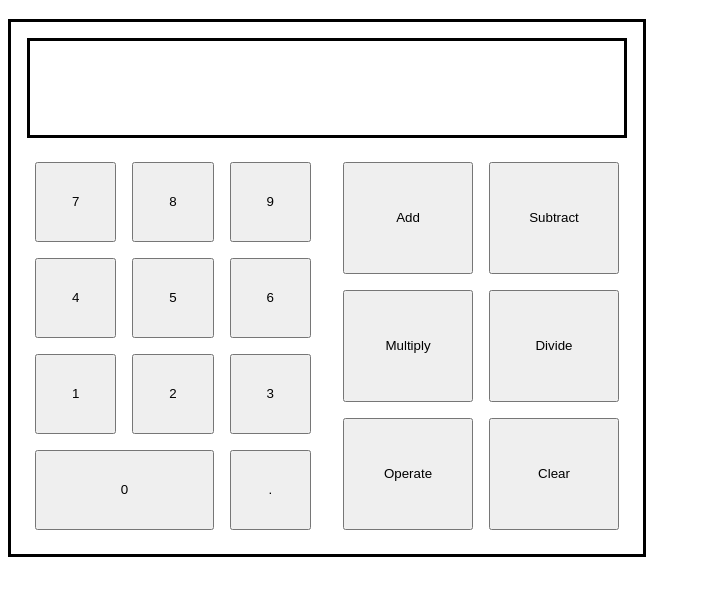
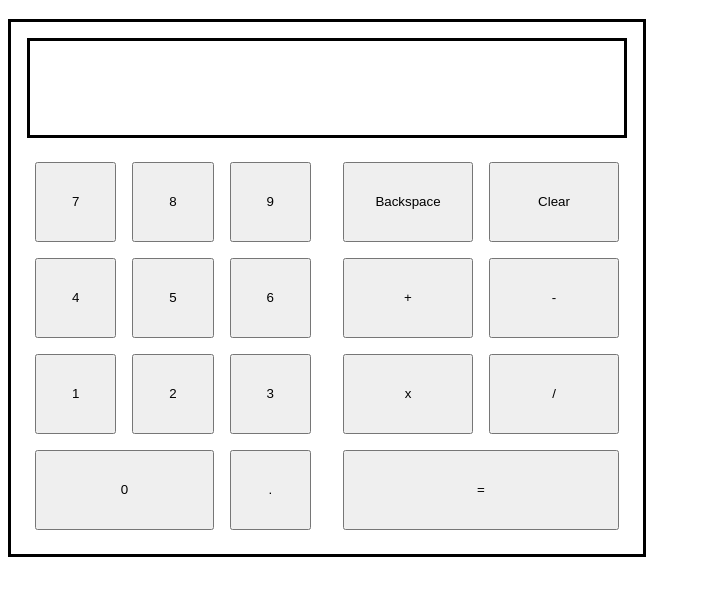
Before and after one commit to rhogoboom/calculator, a plain HTML site: page index.html in a window 1280 px wide. Shown: the part 61-656 px from the top of the page, without its empty margins (0-701 px from the left). Drawn offline with Linux system fonts and the light colour scheme.

Commit message:
feat: added backspace functionality

```diff
--- a/index.html
+++ b/index.html
@@ -29,12 +29,15 @@
                     <div class="digit-div"><button class="digit">.</button></div>
                 </div>
                 <div class="operations">
-                    <div class="operation-div"><button class="operation" id="add">Add</button></div>
-                    <div class="operation-div"><button class="operation" id="subtract">Subtract</button></div>
-                    <div class="operation-div"><button class="operation" id="multiply">Multiply</button></div>
-                    <div class="operation-div"><button class="operation" id="divide">Divide</button></div>
-                    <div class="operation-div"><button class="operation" id="operate">Operate</button></div>
+                    <div class="operation-div"><button class="operation" id="backspace">Backspace</button></div>
                     <div class="operation-div"><button class="operation" id="clear">Clear</button></div>
+                    <div class="operation-div"><button class="operation" id="add">+</button></div>
+                    <div class="operation-div"><button class="operation" id="subtract">-</button></div>
+                    <div class="operation-div"><button class="operation" id="multiply">x</button></div>
+                    <div class="operation-div"><button class="operation" id="divide">/</button></div>
+                    <div class="operation-div" id="operate-div"><button class="operation" id="operate">=</button>
+                    </div>
+
                 </div>
             </div>
 
--- a/scripts/script.js
+++ b/scripts/script.js
@@ -8,14 +8,16 @@ const MAXDIGITS = 20;
 
 const display = document.querySelector('.screen')
 const digitButtons = [...document.querySelectorAll('button.digit')]
-const operationButtons = [...document.querySelectorAll('button.operation')].filter(btn => btn.id !== 'operate' && btn.id !== 'clear');
+const operationButtons = [...document.querySelectorAll('button.operation')].filter(btn => btn.id !== 'operate' && btn.id !== 'clear' && btn.id !== 'backspace');
 const operateButton = document.querySelector('#operate');
 const clearButton = document.querySelector('#clear');
+const backspaceButton = document.querySelector('#backspace');
 
 digitButtons.forEach(btn => btn.addEventListener('click', addDigitToDisplay));
 operationButtons.forEach(btn => btn.addEventListener('click', handleOperationClick));
 operateButton.addEventListener('click', handleOperateClick);
 clearButton.addEventListener('click', handleClearClick);
+backspaceButton.addEventListener('click', handleBackspace);
 
 const operators = {
     add: function add (x, y) {
@@ -117,3 +119,16 @@ function doOperation() {
     updateDisplayValue(result);
     renderDisplay();
 }
+
+function handleBackspace() {
+    let val = getCurrentDisplayValue();
+    if (!isBlank(val) && firstClick === false) {
+        let newVal = val.slice(0, val.length - 1);
+        updateDisplayValue(newVal)
+        renderDisplay();
+    }
+}
+
+function isBlank(str) {
+    return str.length === 0;
+}
--- a/styles/style.css
+++ b/styles/style.css
@@ -54,6 +54,7 @@
     flex: 1;
 }
 
+
 .operation-div {
     box-sizing: border-box;
     width: 50%;
@@ -61,10 +62,11 @@
     padding: 8px;
 }
 
+
 .operation {
     flex: 1;
 }
 
-#operate {
+#operate-div {
     flex: 1;
 }
```
